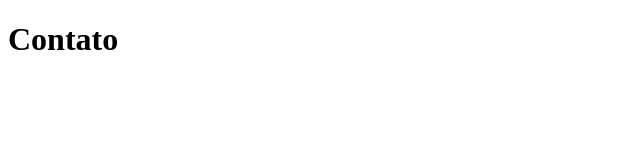
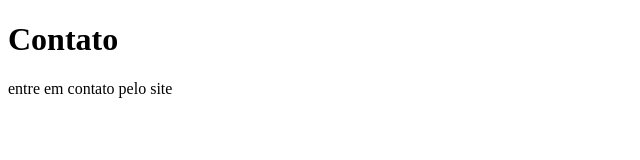
Before and after one commit to petersonsource/sistema-de-cadastro, a plain HTML site: page contato.html in a window 1280 px wide. Shown: the whole page, without its empty margins (0-640 px from the left). Drawn offline with Linux system fonts and the light colour scheme.

Commit message:
atualizando pagina de contato

```diff
--- a/contato.html
+++ b/contato.html
@@ -8,5 +8,6 @@
 </head>
 <body>
     <h1>Contato</h1>
+    <p>entre em contato pelo site </p>
 </body>
 </html>
```
